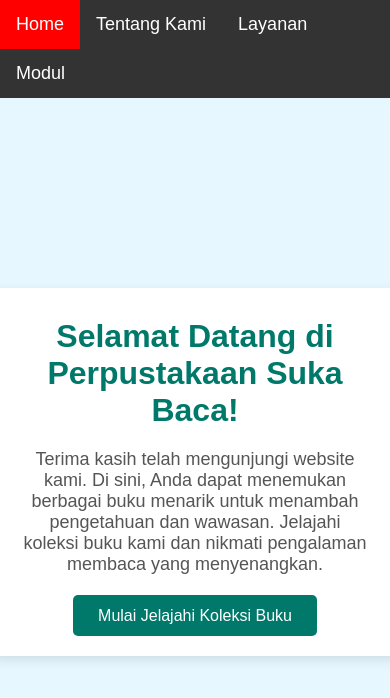
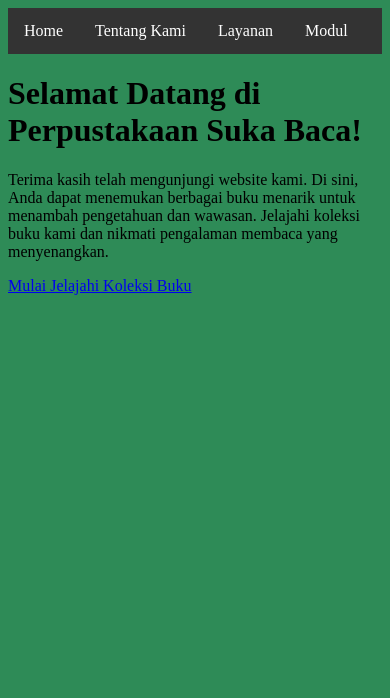
Before and after one commit to brianmanik/brianmaniklib, a plain HTML site: page modul 4.html in a window 390 px wide. Drawn offline with Linux system fonts and the light colour scheme.

Commit message:
Update modul 4.html

```diff
--- a/modul 4.html
+++ b/modul 4.html
@@ -1,46 +1,28 @@
 <!DOCTYPE html>
-<html lang="id">
 <head>
     <meta charset="UTF-8">
     <meta http-equiv="X-UA-Compatible" content="IE=edge">
     <meta name="viewport" content="width=device-width, initial-scale=1.0">
         <title>Perpustakaan Universitas Gajah Mada</title>
+    <!-- css link -->
+    <link rel="stylesheet"> <a href="style.css"></a></link>
+</head>
 
-    <!-- Link ke file CSS jika ada -->
-    <link rel="stylesheet" href="style.css">
-
+<body>
 <style>
-        /* Reset dasar dan styling umum */
-        body, h1, p {
-            margin: 0;
-            padding: 0;
-            font-family: 'Arial', sans-serif;
+    body {
+    background-color: #2E8B57; /*warna Sea Green*/
+    background-repeat: no-repeat;
+    background-size: 100% 100%;
+    background-attachment: fixed;
     }
 
-        body {
-            background-color: #e6f7ff; /* Warna latar belakang biru muda */
-            color: #333; /* Warna teks */
-            text-align: center;
-            font-size: 18px;
-            display: flex;
-            flex-direction: column;
-            align-items: center;
-            justify-content: center;
-            height: 100vh;
-        }
-
-        /* Navbar */
 ul {
   list-style-type: none;
   margin: 0;
   padding: 0;
   overflow: hidden;
   background-color: #333;
-            width: 100%;
-            position: fixed;
-            top: 0;
-            left: 0;
-            z-index: 100;
 }
 
 li {
@@ -80,75 +62,59 @@
   text-align: left;
 }
 
-        .dropdown-content a:hover {
-            background-color: #f1f1f1;
+.slider-container {
+            width: 80%;
+            margin: auto;
+            overflow: hidden;
+            position: relative;
         }
+
+        .slider {
+            display: flex;
+            transition: transform 0.5s ease;
+            will-change: transform;
+        }
+
+        .book {
+            min-width: 20%;
+            box-shadow: 0 4px 8px rgba(0,0,0,0.2);
+            margin: 0 10px;
+            padding: 20px;
+            background-color: #f4f4f4;
+            text-align: center;
+        }
+
+        .prev, .next {
+            position: absolute;
+            top: 50%;
+            transform: translateY(-50%);
+            background-color: rgba(0,0,0,0.5);
+            color: white;
+            padding: 10px;
+            cursor: pointer;
+            z-index: 10;
+        }
+
+        .prev {
+            left: 0;
+        }
+
+        .next {
+            right: 0;
+        }
+
+        .book img {
+            max-width: 100%;
+            height: 200px;
+            object-fit: cover;
+        }
+
+    .dropdown-content a:hover {background-color: #f1f1f1;}
 
     .dropdown:hover .dropdown-content {
       display: block;
     }
-
-        /* Container untuk pesan selamat datang */
-        .welcome-container {
-            background-color: #ffffff;
-            padding: 40px;
-            border-radius: 10px;
-            box-shadow: 0 4px 12px rgba(0, 0, 0, 0.1);
-            max-width: 700px;
-            width: 80%;
-            margin-top: 100px; /* Memberikan ruang di atas untuk navbar */
-            transition: transform 0.3s ease-in-out;
-        }
-
-        .welcome-container h1 {
-            color: #00796b; /* Warna hijau untuk judul */
-            font-size: 38px;
-            margin-bottom: 20px;
-        }
-
-        .welcome-container p {
-            color: #555; /* Warna teks sedikit lebih terang untuk deskripsi */
-            font-size: 20px;
-            margin-bottom: 30px;
-        }
-
-        .button {
-            padding: 12px 25px;
-            background-color: #00796b; /* Warna tombol hijau */
-            color: white;
-            border: none;
-            border-radius: 5px;
-            text-decoration: none;
-            font-size: 16px;
-            cursor: pointer;
-            transition: background-color 0.3s ease;
-        }
-
-        .button:hover {
-            background-color: #004d40; /* Warna tombol berubah saat hover */
-        }
-
-        /* Responsif untuk layar kecil */
-        @media (max-width: 768px) {
-            .welcome-container {
-                width: 90%;
-                padding: 30px;
-            }
-
-            .welcome-container h1 {
-                font-size: 32px;
-            }
-
-            .welcome-container p {
-                font-size: 18px;
-            }
-        }
-
 </style>
-</head>
-<body>
-
-    <!-- Navbar -->
     <ul>
   <li><a href="https://brianmanik.github.io/brianmaniklib/">Home</a></li>
   <li><a href="https://lib.ugm.ac.id/">Tentang Kami</a></li>
@@ -159,8 +125,6 @@
       <a href="pemesanan.html">Pemesanan Buku</a>
       <a href="tabelbuku.html">Tabel Bahan Buku</a>
       <a href="formulir.html">Formulir Anggota Perpustakaan</a>
-            </div>
-        </li>
     <li class="dropdown">
     <a href="javascript:void(0)" class="dropbtn">Modul</a>
     <div class="dropdown-content">
@@ -172,9 +136,9 @@
         <a href="modul 6.html">Modul 6</a>
         <a href="modul 7.html">Modul 7</a>
         <a href="#">Modul 8</a>
-            </div>
-        </li>
+    </div> </li>
     </ul>
+
 
     <!-- Konten Selamat Datang -->
     <div class="welcome-container">
```
Lines whose indentation alone changed are shown as unchanged.
